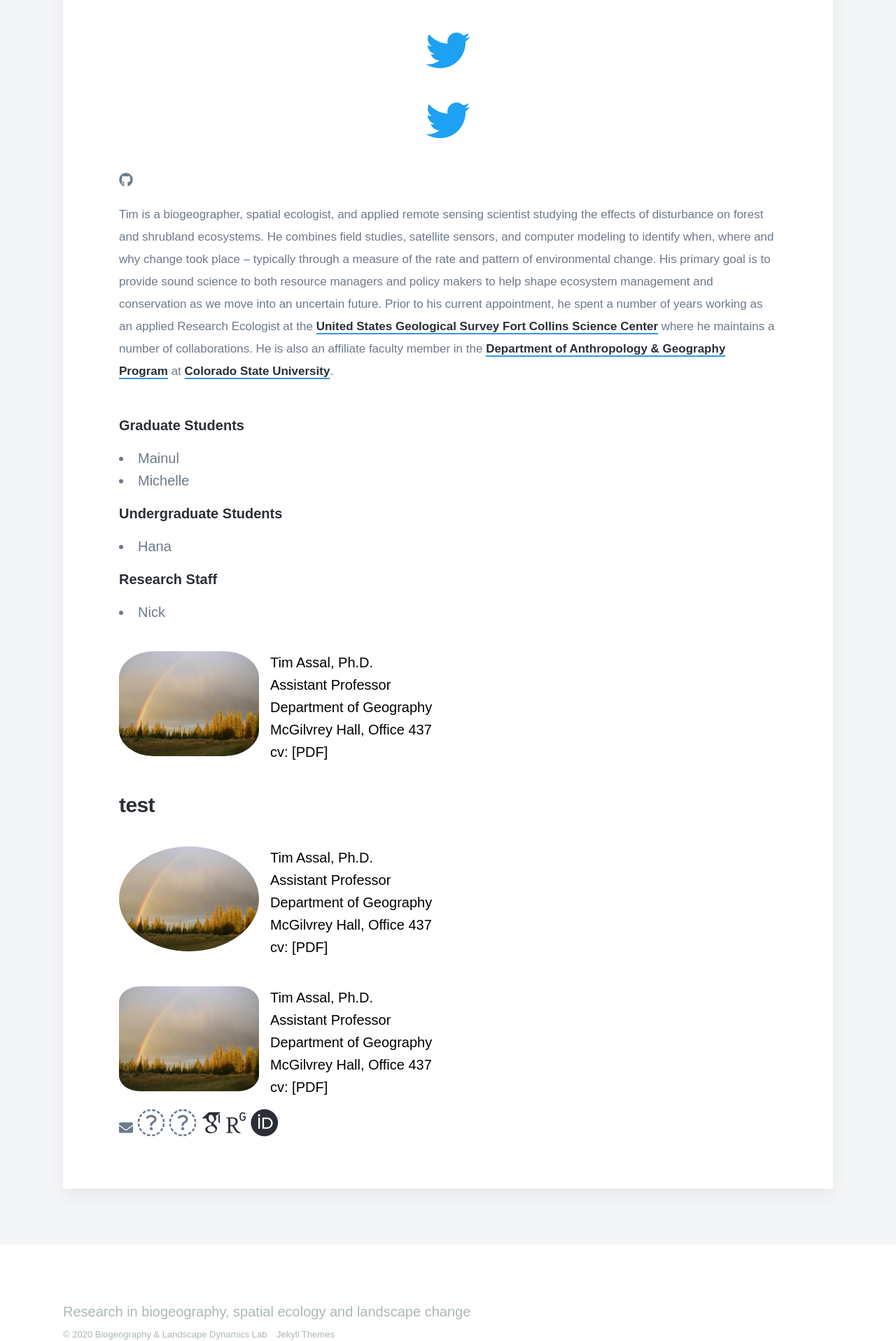
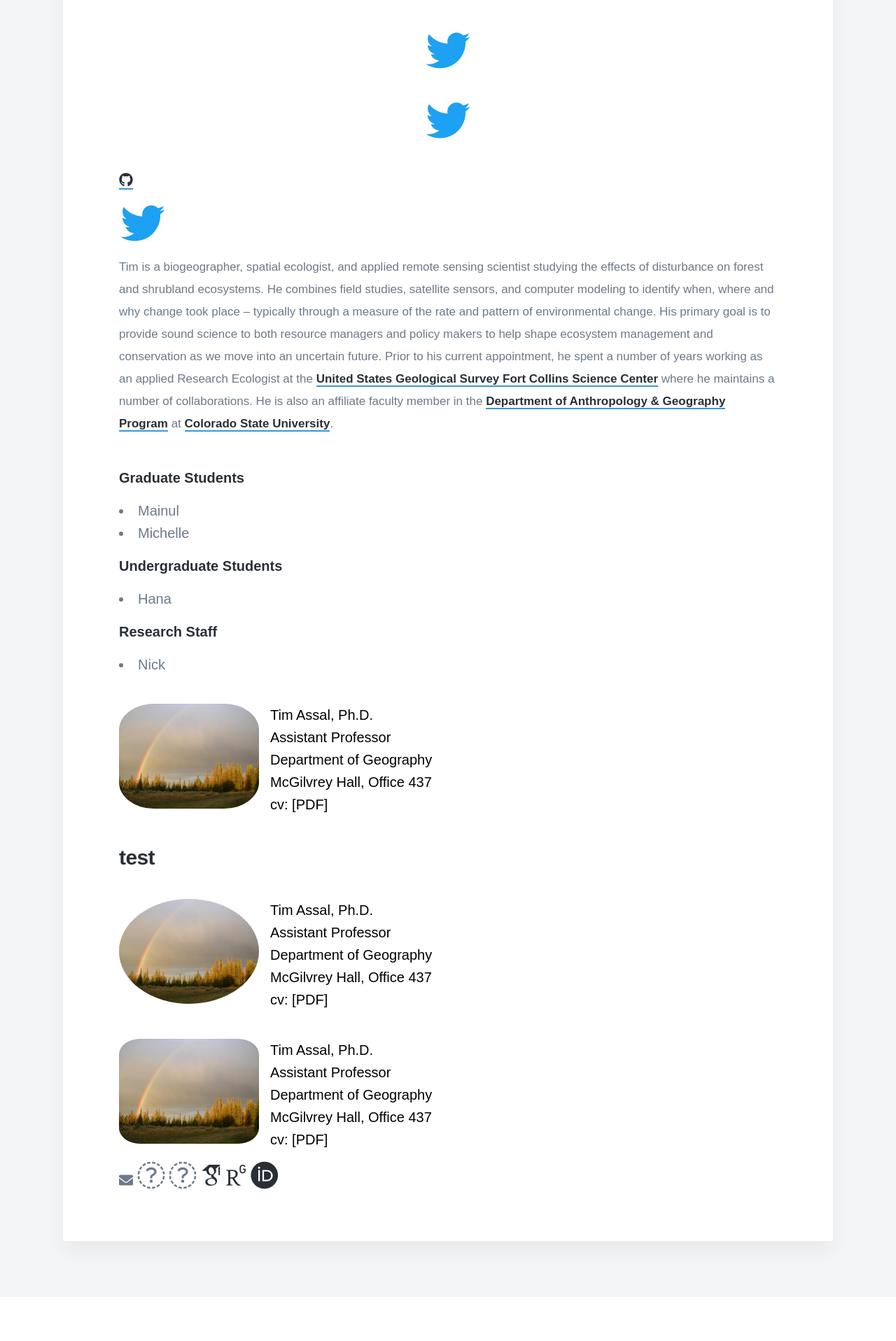
Before and after one commit to tjassal/tjassal.github.io, a Jekyll site: the page built from _pages/people.md, in a window 1280 px wide. Shown: the part 1026-2943 px from the top of the page at 70% size. Built offline with Jekyll 4.4.1, drawn with Linux system fonts in a browser that asks for light colours; nearby versions of some CDN libraries; some web fonts are replaced.

Commit message:
Update people.md

```diff
--- a/_pages/people.md
+++ b/_pages/people.md
@@ -28,7 +28,10 @@
 
 [1]:  https://twitter.com/TimAssal "Redirect to Twitter"
 
-<i class="fab fa-github"></i>
+<a href="https://github.com/tjassal"><i class="fab fa-github"></i>
+
+<a href="https://twitter.com/TimAssal"><img src='/images/socials/Twitter-Logo-sm.png'>
+
 
 
 <span style="font-size:17px">Tim is a biogeographer, spatial ecologist, and applied remote sensing scientist studying the effects of disturbance on forest and shrubland ecosystems. He combines field studies, satellite sensors, and computer modeling to identify when, where and why change took place – typically through a measure of the rate and pattern of environmental change. His primary goal is to provide sound science to both resource managers and policy makers to help shape ecosystem management and conservation as we move into an uncertain future. Prior to his current appointment, he spent a number of years working as an applied Research Ecologist at the [United States Geological Survey Fort Collins Science Center](https://www.usgs.gov/centers/fort) where he maintains a number of collaborations. He is also an affiliate faculty member in the [Department of Anthropology & Geography Program](https://anthgr.colostate.edu/) at [Colorado State University](https://www.colostate.edu/).</span>
```
